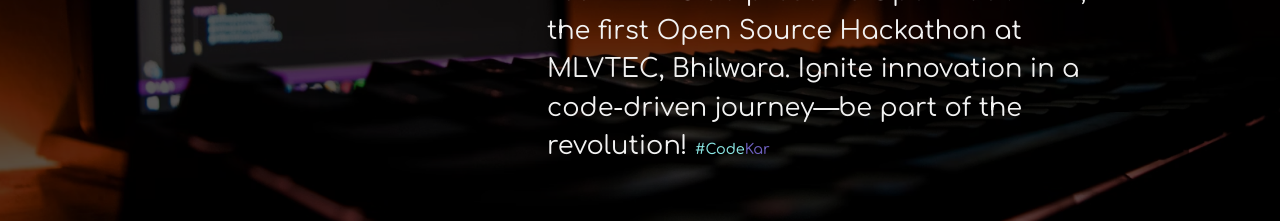
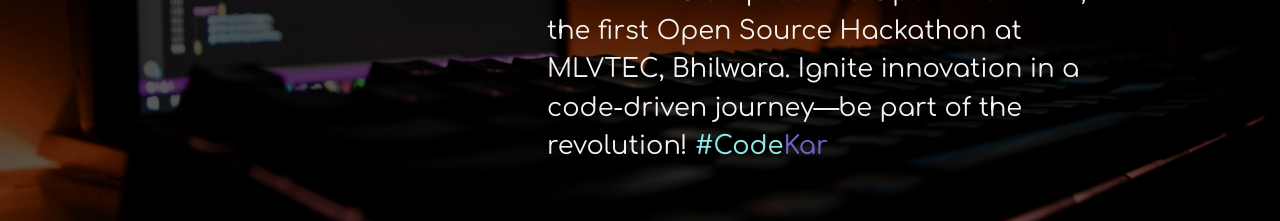
Before and after one commit to Krish2958/OpenHack, a React (Create React App) app in the folder openhack/: page / in a window 1280 px wide. Shown: the part 3360-3581 px from the top of the page. Built offline with nearby package versions, Linux system fonts and the light colour scheme.

Commit message:
[FIX] Fixed Size of Team Cards and Sixe of #CodeKar

```diff
--- a/openhack/src/pages/Home/Home.css
+++ b/openhack/src/pages/Home/Home.css
@@ -203,7 +203,21 @@
   }
 }
 
+.about-card-description .coming-soon__text-1 {
+  font-size: 1.6rem;
+  color: #8CE8E5;
+  @media screen and (max-width: 768px) {
+    font-size: 0.9rem;
+  }
+}
 
+.about-card-description .coming-soon__text-2 {
+  font-size: 1.6rem;
+  color: #6F61C0;
+  @media screen and (max-width: 768px) {
+    font-size: 0.9rem;
+  }
+}
 
 .about-card-bg-img {
   width: 100%;
--- a/openhack/src/pages/Home/components/TeamCard/TeamCard.css
+++ b/openhack/src/pages/Home/components/TeamCard/TeamCard.css
@@ -69,10 +69,10 @@
     margin: 0 !important;
     border-radius: 20px;
     overflow: hidden;
-    max-width: 291px;
+    max-width: 266px;
     max-height: 387px;
-    min-width: 253px;
-    min-height: 334px;
+    min-width: 243px;
+    min-height: 324px;
     cursor: pointer;
     border: none;
     box-shadow: 0 5px 15px rgba(0, 0, 0, 0.2);
@@ -85,14 +85,14 @@
 }
 .card-image {
     width: 100%;
-    max-height: 375px;
+    max-height: 345px;
     @media screen and (max-width: 768px) {
         max-height: 170px;
         }
 }
 
 .card-image img {
-    max-width: 291px;
+    max-width: 261px;
     max-height: 387px;
     object-fit: cover;
 
--- a/openhack/src/pages/Home/index.jsx
+++ b/openhack/src/pages/Home/index.jsx
@@ -66,8 +66,8 @@ export const Home = () => {
           <div className='about-card-content'>
           <h1 className='about-card-title'>About OpenHack 2024</h1>
           <p className="about-card-description">Tech Bizz Club presents OpenHack 2024, the first Open Source Hackathon at MLVTEC, Bhilwara. Ignite innovation in a code-driven journey—be part of the revolution! <span className='coming-soon__text-sep' >
-        <h3 className='coming-soon__text-1' style={{fontSize:'0.9rem'}}>#Code</h3>
-        <h3 className='coming-soon__text-2' style={{fontSize:'0.9rem'}}>Kar</h3>
+        <h3 className='coming-soon__text-1' >#Code</h3>
+        <h3 className='coming-soon__text-2' >Kar</h3>
         </span></p>
           </div>
           <img className='about-card-bg-img' src={Assets.About} alt="about" />
```
